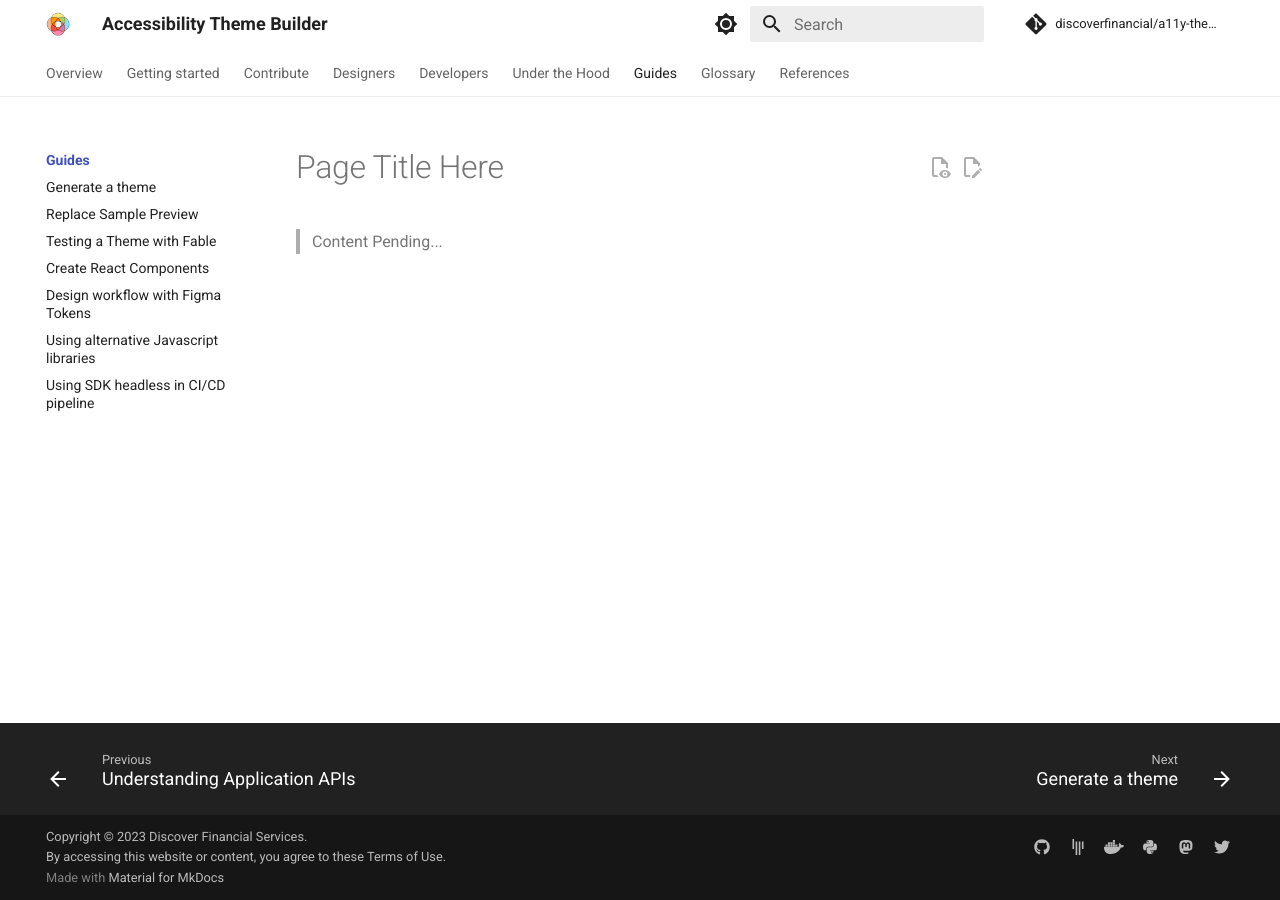
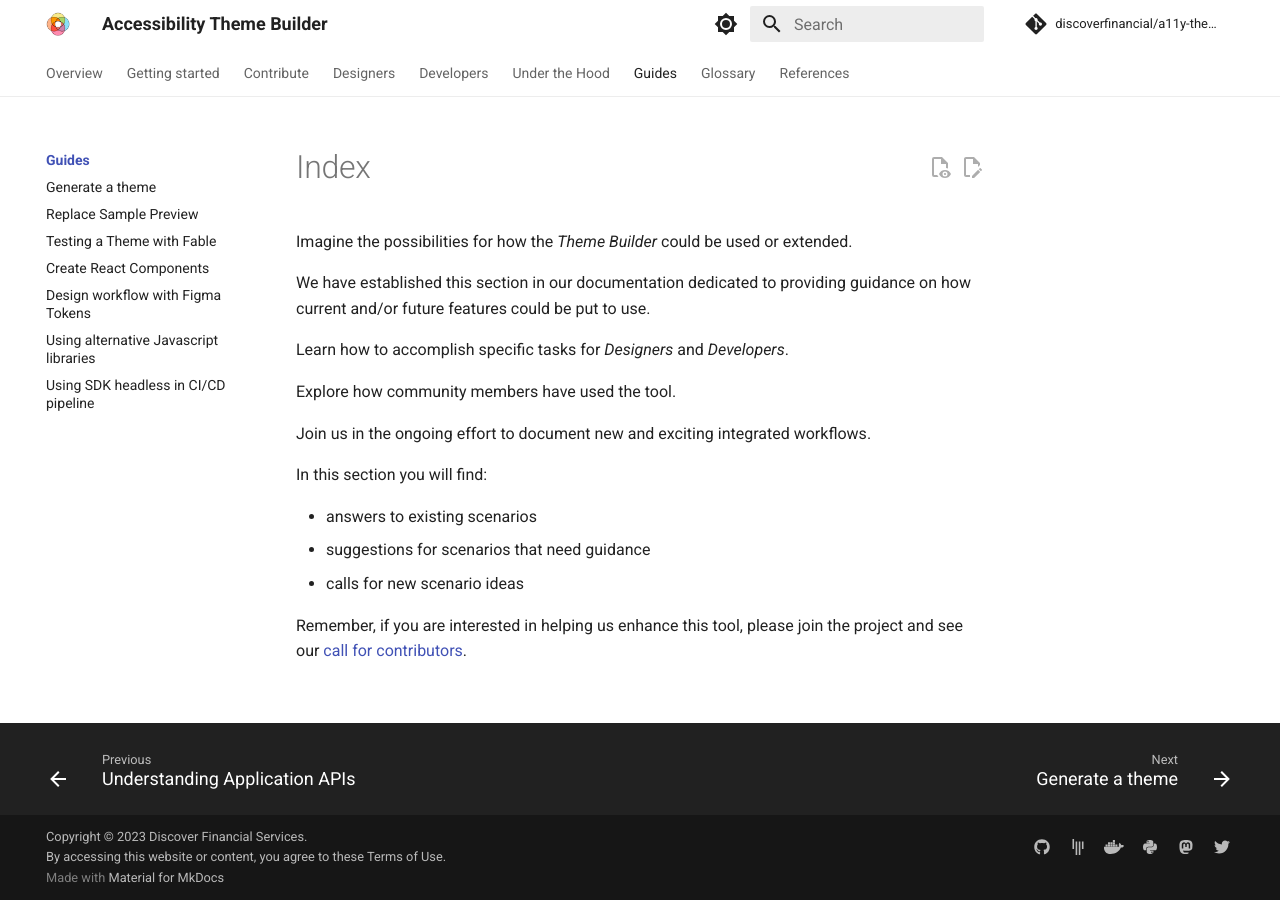
Before and after one commit to finos/a11y-theme-builder, an MkDocs documentation site: the page built from docs/guides/index.md, in a window 1280 px wide. Built offline with MkDocs 1.6.1 and Material for MkDocs 9.7.7, drawn with Linux system fonts in a browser that asks for light colours; comment, search, counter and statistics services are not loaded.

Commit message:
Guide Intro

```diff
--- a/docs/guides/index.md
+++ b/docs/guides/index.md
@@ -1,3 +1,17 @@
-# Page Title Here
+Imagine the possibilities for how the *Theme Builder* could be used or extended.
 
->Content Pending...
+We have established this section in our documentation dedicated to providing guidance on how current and/or future features could be put to use.
+
+Learn how to accomplish specific tasks for *Designers* and *Developers*.
+
+Explore how community members have used the tool.
+
+Join us in the ongoing effort to document new and exciting integrated workflows.
+
+In this section you will find:
+
+* answers to existing scenarios
+* suggestions for scenarios that need guidance
+* calls for new scenario ideas
+
+Remember, if you are interested in helping us enhance this tool, please join the project and see our [call for contributors](../contribute/index.md).
```
